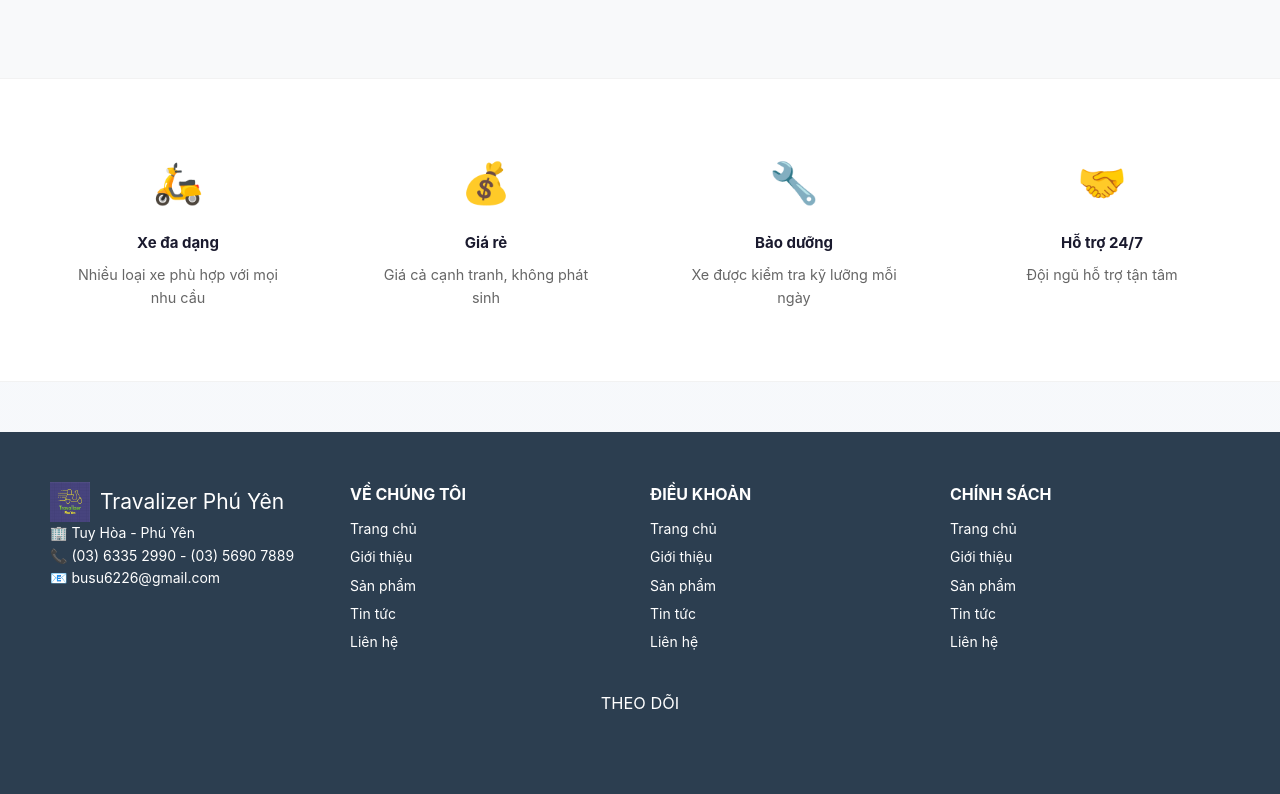
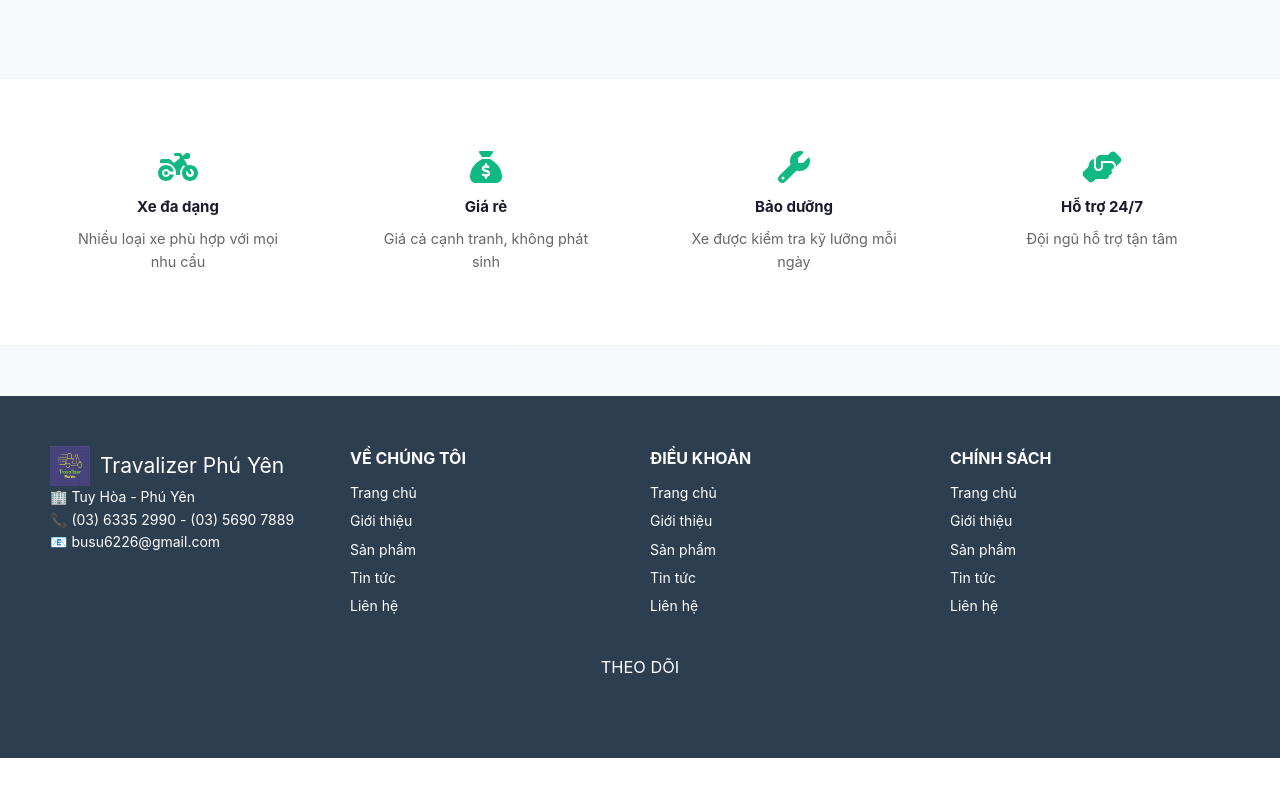
Before and after one commit to Khanhh14/Motorbike-Rental, a Vue app in the folder doan/: page / in a window 1280 px wide. Shown: the part 2340-3134 px from the top of the page. After the commit the page ends 3098 px from the top, so only its background shows below. Built offline with nearby package versions, Linux system fonts and the light colour scheme; no server answers.

Commit message:
Update home.vue

```diff
--- a/doan/src/assets/style/home.css
+++ b/doan/src/assets/style/home.css
@@ -476,3 +476,11 @@
     display: none;
   }
 }
+.feature-icon {
+  font-size: 2rem;
+  color: #10b981; /* Màu xanh lá nổi bật cho icon */
+  display: flex;
+  justify-content: center;
+  align-items: center;
+  margin-bottom: 12px;
+}
--- a/doan/src/font-awesome-icons.js
+++ b/doan/src/font-awesome-icons.js
@@ -1,6 +1,21 @@
 import { library } from "@fortawesome/fontawesome-svg-core";
 import { faCreditCard } from "@fortawesome/free-regular-svg-icons";
-import { faHeadset, faShieldHalved, faMotorcycle } from "@fortawesome/free-solid-svg-icons";
+import {
+  faHeadset,
+  faShieldHalved,
+  faMotorcycle,
+  faSackDollar,
+  faWrench,
+  faHandshakeAngle
+} from "@fortawesome/free-solid-svg-icons";
 
-// Thêm icon vào thư viện
-library.add(faCreditCard, faHeadset, faShieldHalved, faMotorcycle);
+// Thêm các icon vào thư viện
+library.add(
+  faCreditCard,
+  faHeadset,
+  faShieldHalved,
+  faMotorcycle,
+  faSackDollar,
+  faWrench,
+  faHandshakeAngle
+);
--- a/doan/src/views/HomeView.vue
+++ b/doan/src/views/HomeView.vue
@@ -98,22 +98,30 @@
     <section class="features-section">
       <div class="features-container">
         <div class="feature-item">
-          <div class="feature-icon">🛵</div>
+          <div class="feature-icon">
+            <font-awesome-icon :icon="['fas', 'motorcycle']" />
+          </div>
           <h4>Xe đa dạng</h4>
           <p>Nhiều loại xe phù hợp với mọi nhu cầu</p>
         </div>
         <div class="feature-item">
-          <div class="feature-icon">💰</div>
+          <div class="feature-icon">
+            <font-awesome-icon :icon="['fas', 'sack-dollar']" />
+          </div>
           <h4>Giá rẻ</h4>
           <p>Giá cả cạnh tranh, không phát sinh</p>
         </div>
         <div class="feature-item">
-          <div class="feature-icon">🔧</div>
+          <div class="feature-icon">
+            <font-awesome-icon :icon="['fas', 'wrench']" />
+          </div>
           <h4>Bảo dưỡng</h4>
           <p>Xe được kiểm tra kỹ lưỡng mỗi ngày</p>
         </div>
         <div class="feature-item">
-          <div class="feature-icon">🤝</div>
+          <div class="feature-icon">
+            <font-awesome-icon :icon="['fas', 'handshake-angle']" />
+          </div>
           <h4>Hỗ trợ 24/7</h4>
           <p>Đội ngũ hỗ trợ tận tâm</p>
         </div>
@@ -170,4 +178,6 @@ export default {
 
 <style scoped>
 @import "@/assets/style/home.css";
+
+
 </style>
```
